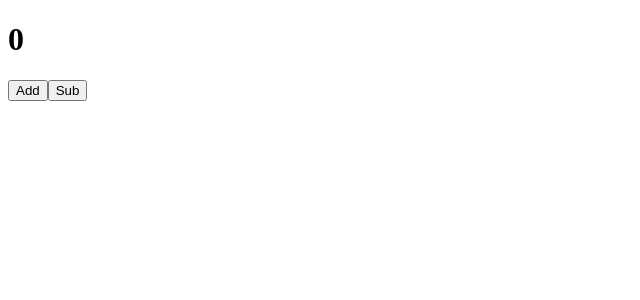
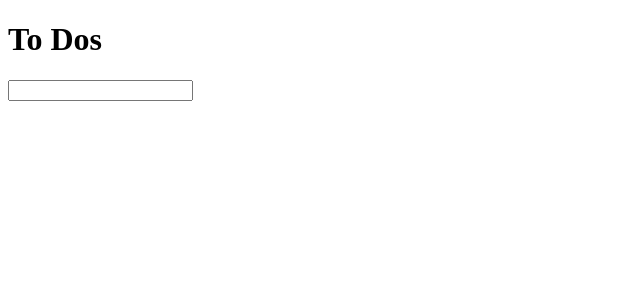
Before and after one commit to Amoong/use-reducer, a React (Create React App) app: page / in a window 1280 px wide. Shown: the top 300 px of the page, without its empty margins (0-640 px from the left). Built offline with nearby package versions, Linux system fonts and the light colour scheme.

Commit message:
Adding To Dos

```diff
--- a/src/App.tsx
+++ b/src/App.tsx
@@ -1,31 +1,56 @@
-import React, { useReducer } from "react";
+import React, { useReducer, useState } from "react";
 
-const INCREMENT = "increment";
-const DECREMENT = "decrement";
+const ADD = "add";
 
-type Action = { type: typeof INCREMENT } | { type: typeof DECREMENT };
+type Action = { type: typeof ADD; payload: ToDo };
+
+interface ToDo {
+  text: string;
+}
 interface IStateProps {
-  count: number;
+  toDos: Array<ToDo>;
 }
 
-const reducer = (state: IStateProps, action: Action): IStateProps => {
+const initialState = {
+  toDos: [],
+};
+
+const reducer = (
+  state: IStateProps = initialState,
+  action: Action,
+): IStateProps => {
   switch (action.type) {
-    case INCREMENT:
-      return { count: state.count + 1 };
-    case DECREMENT:
-      return { count: state.count - 1 };
+    case ADD:
+      return { toDos: [...state.toDos, { text: action.payload.text }] };
     default:
       throw new Error();
   }
 };
 
 function App() {
-  const [state, dispatch] = useReducer(reducer, { count: 0 });
+  const [state, dispatch] = useReducer(reducer, initialState);
+  const [newToDo, setNewToDo] = useState<string>("");
+
+  const handleSubmit = (e: React.FormEvent<HTMLFormElement>) => {
+    e.preventDefault();
+    dispatch({ type: ADD, payload: { text: newToDo } });
+  };
+
+  const handleChange = (e: React.ChangeEvent<HTMLInputElement>) => {
+    setNewToDo(e.target.value);
+  };
+
   return (
     <div className="App">
-      <h1>{state.count}</h1>
-      <button onClick={() => dispatch({ type: INCREMENT })}>Add</button>
-      <button onClick={() => dispatch({ type: DECREMENT })}>Sub</button>
+      <h1>To Dos</h1>
+      <form onSubmit={handleSubmit}>
+        <input onChange={handleChange} type="text" />
+      </form>
+      <ul>
+        {state.toDos.map((item: ToDo, index: number) => (
+          <li key={index}>{item.text}</li>
+        ))}
+      </ul>
     </div>
   );
 }
```
Also changed, not shown: 1 other file (tests, documents, lock files or other folders).
